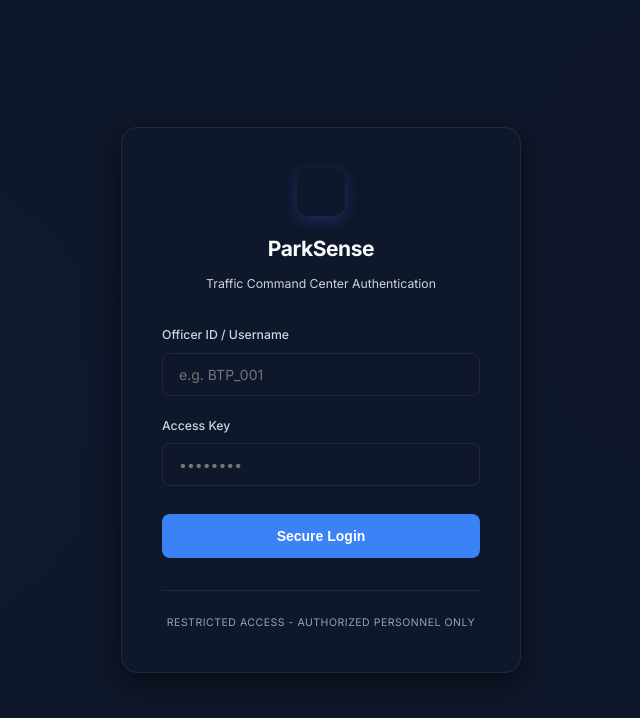
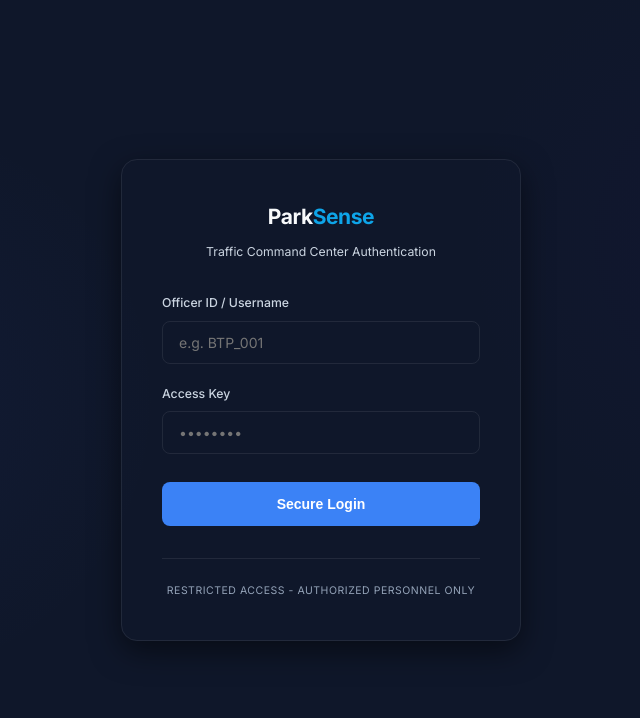
Before and after one commit to Dyuti01/ParkSense, a React (Vite) app in the folder frontend/: page /login in a window 1280 px wide. Shown: the top 718 px of the page, without its empty margins (319-959 px from the left). Built offline with nearby package versions, Linux system fonts and the light colour scheme; no server answers.

Commit message:
Files upload

```diff
--- a/frontend/src/components/Sidebar.jsx
+++ b/frontend/src/components/Sidebar.jsx
@@ -25,9 +25,11 @@ export default function Sidebar({ collapsed, onToggle }) {
     <aside className={`sidebar ${collapsed ? 'collapsed' : ''}`}>
       {/* Brand */}
       <div className="sidebar-brand">
-        <div className="brand-icon">🅿️</div>
+        <div className="brand-icon">PS</div>
         <div className="brand-text">
-          <h1>ParkSense</h1>
+          <div className="name">
+            <h1>Park</h1><span className="logo-name">Sense</span>
+          </div>
           <span>Bangalore Traffic Intel</span>
         </div>
       </div>
--- a/frontend/src/index.css
+++ b/frontend/src/index.css
@@ -233,10 +233,35 @@ a:hover { color: var(--primary); }
 .sidebar-brand .brand-text h1 {
   font-size: 16px;
   font-weight: 700;
+  /* color: white; */
   background: linear-gradient(90deg, var(--primary-light), var(--moderate-light));
-  -webkit-background-clip: text;
-  -webkit-text-fill-color: transparent;
+  /* -webkit-background-clip: text;
+  -webkit-text-fill-color: transparent; */
   background-clip: text;
+}
+
+.sidebar-brand .brand-text .logo-name{
+  color: #0ea5e9;
+  font-size: 16px;
+  font-weight: 700;
+}
+.sidebar-brand .brand-text .name{
+  display: flex;
+}
+
+.login-header{
+  display: flex;
+  flex-direction: column;
+
+}
+.park{
+  display: flex;
+  text-align: center;
+  justify-content: center;
+}
+
+.logo-name{
+  color: #0ea5e9;
 }
 
 .sidebar-brand .brand-text span {
--- a/frontend/src/pages/Login.jsx
+++ b/frontend/src/pages/Login.jsx
@@ -35,8 +35,8 @@ const Login = () => {
     <div className="login-container">
       <div className="login-box">
         <div className="login-header">
-          <div className="logo-icon"></div>
-          <h2>ParkSense</h2>
+          {/* <div className="logo-icon"></div> */}
+          <div className='park'><h2>Park</h2><h2 className="logo-name">Sense</h2></div>
           <p>Traffic Command Center Authentication</p>
         </div>
 
```
